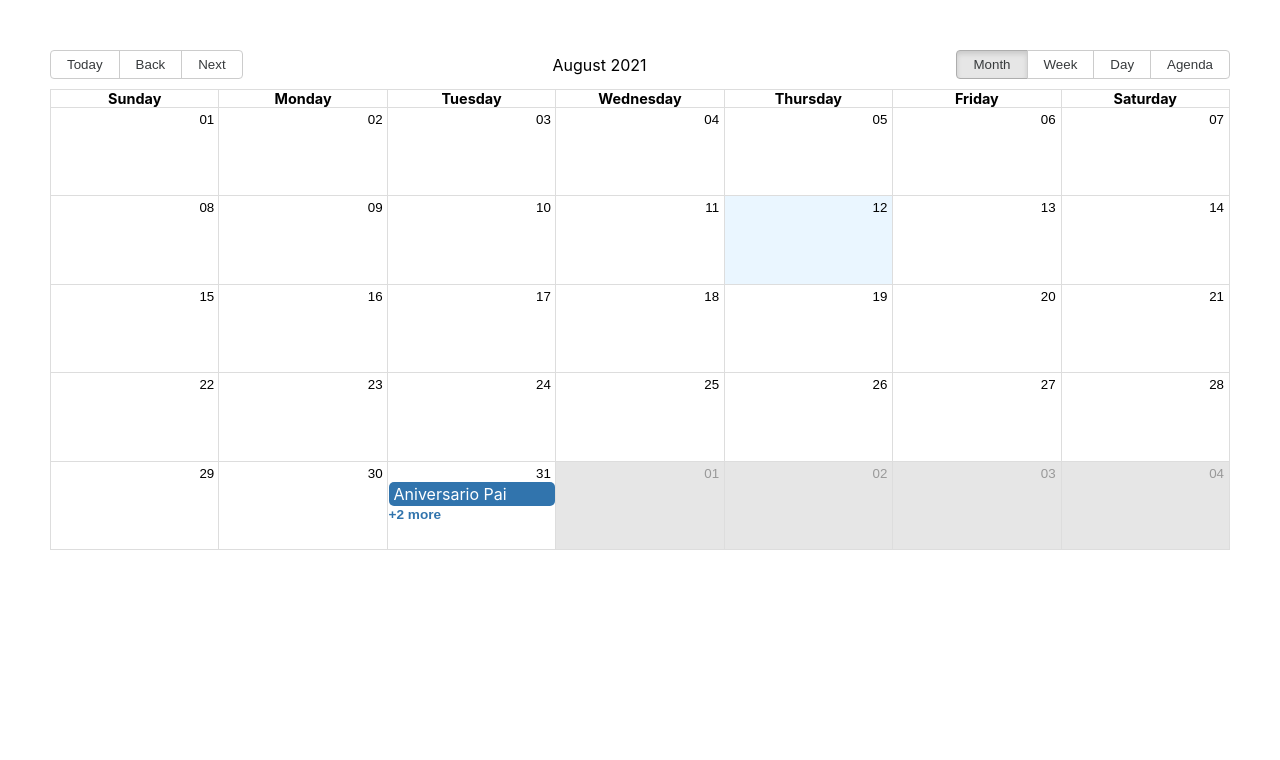
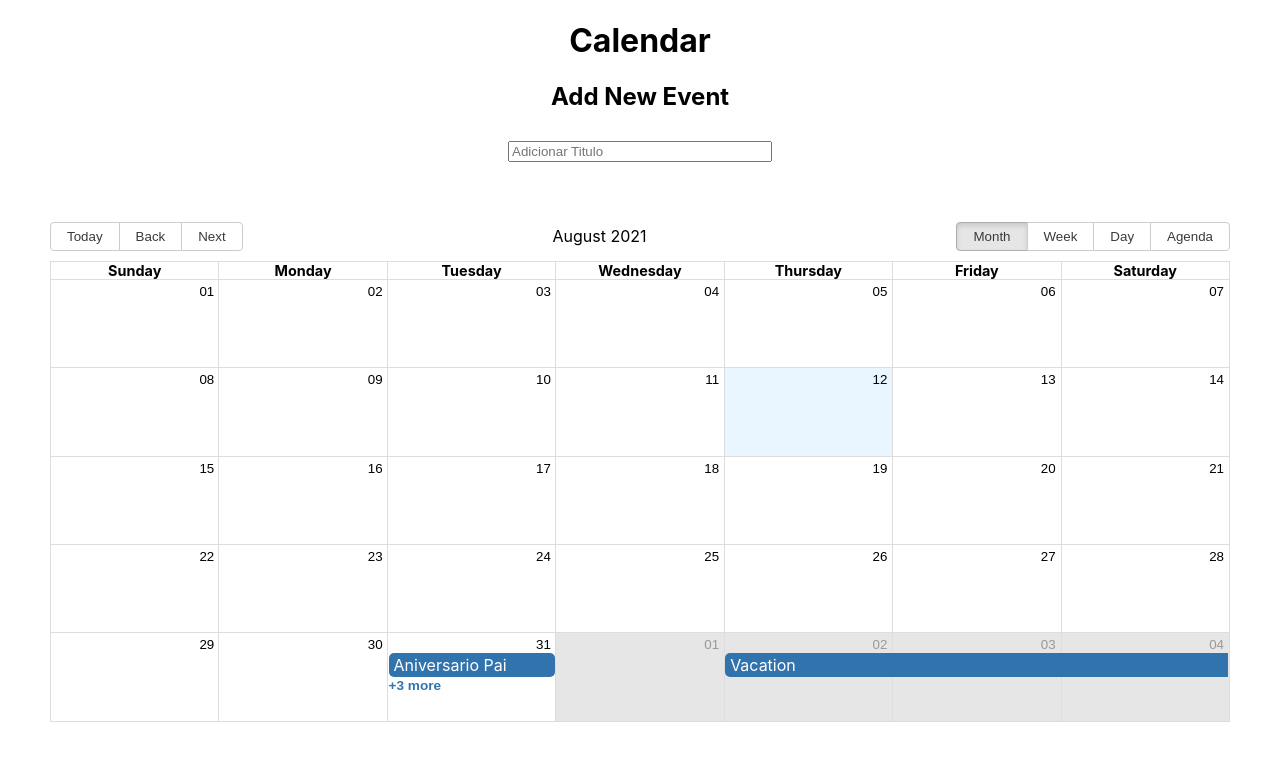
Before and after one commit to GeronimoOlanda/Calendario_React, a React (Create React App) app: page / in a window 1280 px wide. Shown: the top 760 px of the page. Built offline with nearby package versions, Linux system fonts and the light colour scheme.

Commit message:
Adicionando input para novos Eventos

```diff
--- a/src/App.js
+++ b/src/App.js
@@ -1,53 +1,92 @@
-
-import format from "date-fns/format";
-import getDay from "date-fns/getDay";
-import parse from "date-fns/parse";
-import startOfWeek from "date-fns/startOfWeek";
-import React, { useState } from "react";
-import { Calendar, dateFnsLocalizer } from "react-big-calendar";
-import "react-big-calendar/lib/css/react-big-calendar.css";
-import DatePicker from "react-datepicker";
-import "react-datepicker/dist/react-datepicker.css";
-import "./App.css";
+import format from 'date-fns/format';
+import getDay from 'date-fns/getDay';
+import parse from 'date-fns/parse';
+import startOfWeek from 'date-fns/startOfWeek';
+import React, { useState } from 'react';
+import { Calendar, dateFnsLocalizer } from 'react-big-calendar';
+import 'react-big-calendar/lib/css/react-big-calendar.css';
+import DatePicker from 'react-datepicker';
+import 'react-datepicker/dist/react-datepicker.css';
+import './App.css';
 
 const locales = {
-  "en-US": require("date-fns/locale/en-US"),
-
-}
+  'en-US': require('date-fns/locale/en-US'),
+};
 const localizer = dateFnsLocalizer({
   format,
   parse,
   startOfWeek,
   getDay,
- locales
-})
+  locales,
+});
 
 const events = [
   {
-    title: "Aniversario Pai",
+    title: 'Aniversario Pai',
     allDay: true,
     start: new Date(2021, 8, 0),
-    end: new Date(2021, 8, 0)
+    end: new Date(2021, 8, 0),
   },
   {
-    title: "Festa Junina",
+    title: 'Festa Junina',
 
     start: new Date(2021, 8, 0),
-    end: new Date(2021, 8, 0)
+    end: new Date(2021, 8, 0),
   },
   {
-    title: "Natal",
+    title: 'Natal',
 
     start: new Date(2021, 8, 0),
-    end: new Date(2021, 8, 0)
-  }
+    end: new Date(2021, 8, 0),
+  },
+  {
+    title: 'Vacation',
 
-]
+    start: new Date(2021, 8, 2),
+    end: new Date(2021, 8, 10),
+  },
+  {
+    title: 'Shopping Mall',
+
+    start: new Date(2021, 8, 14),
+    end: new Date(2021, 8, 14),
+  },
+  {
+    title: 'Go to the Party',
+
+    start: new Date(2021, 8, 0),
+    end: new Date(2021, 8, 0),
+  },
+];
 
 function App() {
+  const [newEvent, setNewEvent] = useState({ title: '', start: '', end: '' });
+  const [allEvent, setAllEvent] = useState(events);
+
+  const handleAddEvnt = () => {
+    setAllEvent([...allEvent, newEvent]);
+  };
+
   return (
     <div className="App">
-      <Calendar localizer={localizer} events={events} startAccessor="start"  endAccessor="end" style={{height: 500, margin: "50px"}} />
+      <h1>Calendar</h1>
+      <h2> Add New Event </h2>
+      <div>
+        <input
+          type="text"
+          placeholder="Adicionar Titulo"
+          style={{ width: '20%', margin: '10px' }}
+          value={newEvent.title}
+          onChange={(e) => setNewEvent({ ...newEvent, title: e.target.value })}
+        />
+      </div>
+      <Calendar
+        localizer={localizer}
+        events={events}
+        startAccessor="start"
+        endAccessor="end"
+        style={{ height: 500, margin: '50px' }}
+      />
     </div>
   );
 }
```
Also changed, not shown: package.json (+7 -0 lines), .eslintrc.js (added), .prettierrc.js (added), 1 other file (tests, documents, lock files or other folders).
